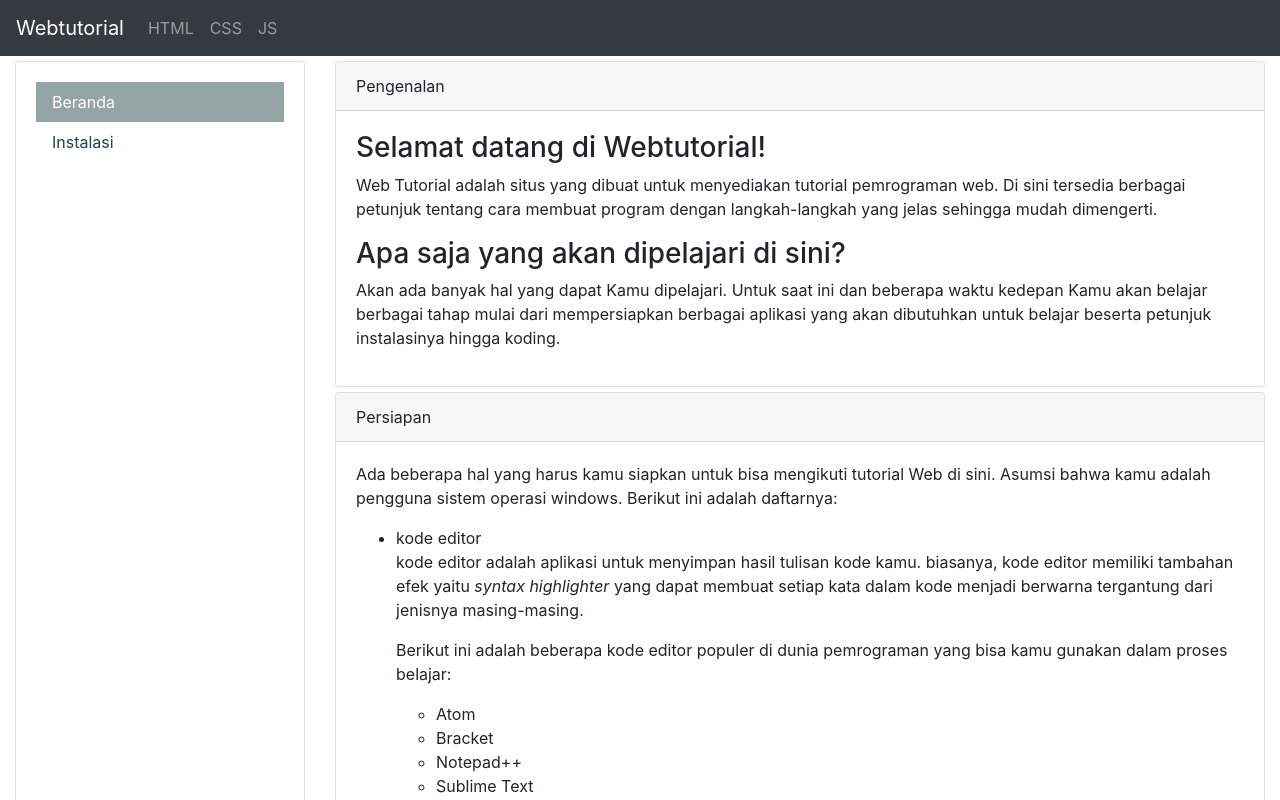
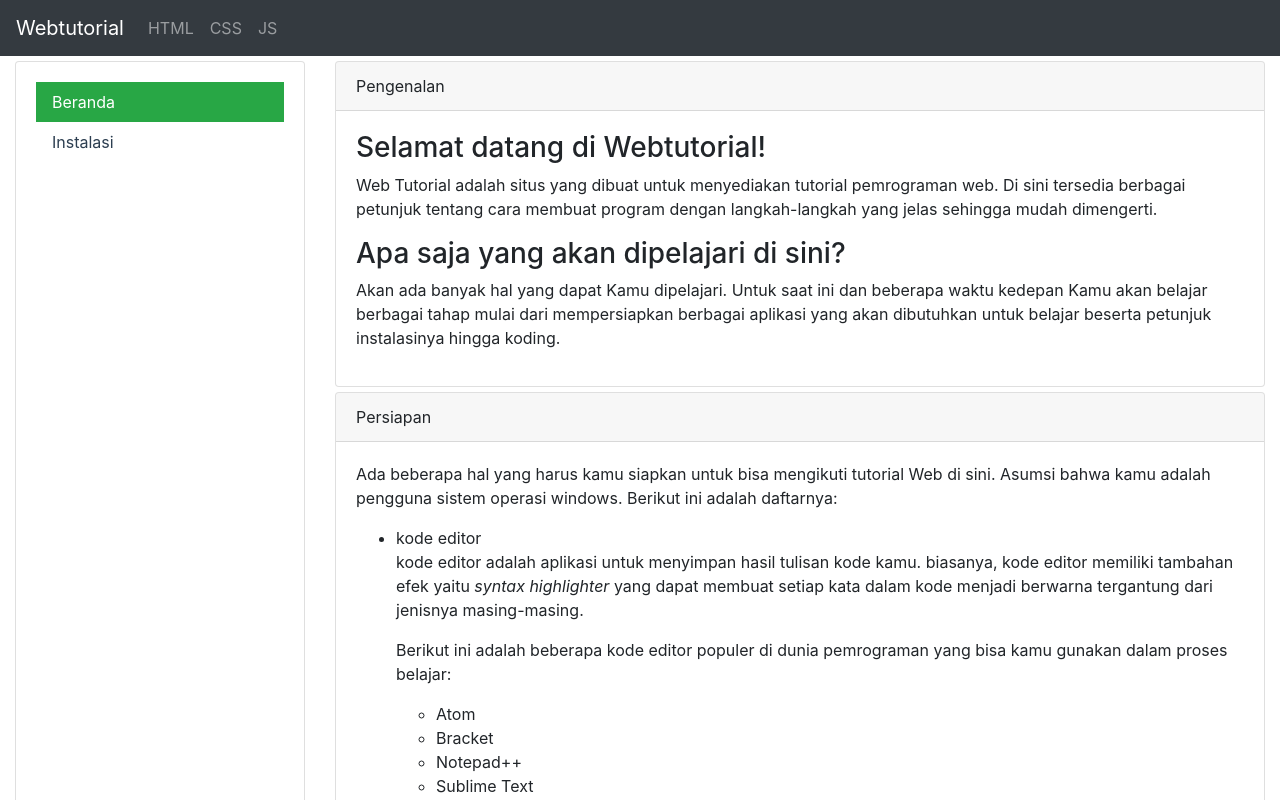
Before and after one commit to enterstudio/builder-1, a React (Create React App) app: page / in a window 1280 px wide. Shown: the top 800 px of the page. Built offline with nearby package versions, Linux system fonts and the light colour scheme.

Commit message:
ubah warna menu sidebar

```diff
--- a/src/Sidebar.jsx
+++ b/src/Sidebar.jsx
@@ -19,8 +19,8 @@
             <Card>
                 <CardBlock>
                     <Nav className="nav-stacked" vertical>
-                        <NavLink className="nav-link" exact to="/" activeClassName="active">Beranda</NavLink>
-                        <NavLink className="nav-link" exact to="/instalasi" activeClassName="active">Instalasi</NavLink>
+                        <NavLink className="nav-link" exact to="/" activeClassName="bg-success text-white">Beranda</NavLink>
+                        <NavLink className="nav-link" exact to="/instalasi" activeClassName="bg-success text-white">Instalasi</NavLink>
                     </Nav>
                 </CardBlock>
             </Card>
```
